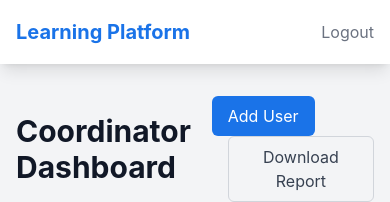
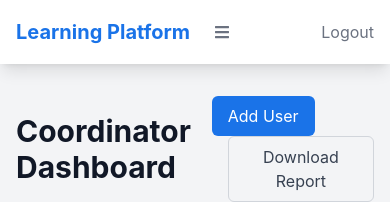
Before and after one commit to shreyash7218/E-Submit-Assignment-submission-portal, a React (Vite) app: page /coordinator in a window 390 px wide. Shown: the top 202 px of the page. Built offline with nearby package versions, Linux system fonts and the light colour scheme.

Commit message:
techer dashbord static commit

```diff
--- a/package.json
+++ b/package.json
@@ -19,6 +19,7 @@
     "react": "^18.3.1",
     "react-ace": "^10.1.0",
     "react-dom": "^18.3.1",
+    "react-icons": "^5.4.0",
     "react-router-dom": "^6.22.3"
   },
   "devDependencies": {
--- a/src/components/Navbar.jsx
+++ b/src/components/Navbar.jsx
@@ -1,5 +1,6 @@
 import { useState } from 'react';
 import { Link, useLocation } from 'react-router-dom';
+import { FaBars } from 'react-icons/fa'; // Importing a menu icon
 
 function Navbar() {
   const [isOpen, setIsOpen] = useState(false);
@@ -42,7 +43,18 @@ function Navbar() {
               </Link>
             </div>
 
-            <div className="hidden sm:ml-6 sm:flex sm:space-x-8">
+            {/* Menu Icon for Small Screens */}
+            <div className="ml-6 flex items-center sm:hidden">
+              <button
+                onClick={() => setIsOpen(!isOpen)}
+                className="text-gray-500 hover:text-gray-700"
+              >
+                <FaBars />
+              </button>
+            </div>
+
+            {/* Navigation Links for Larger Screens */}
+            <div className={`hidden sm:ml-6 sm:flex sm:space-x-8`}>
               {navigation[userRole].map((item) => (
                 <Link
                   key={item.name}
@@ -71,9 +83,25 @@ function Navbar() {
             </button>
           </div>
         </div>
+
+        {/* Dropdown Menu for Small Screens */}
+        {isOpen && (
+          <div className="sm:hidden">
+            {navigation[userRole].map((item) => (
+              <Link
+                key={item.name}
+                to={item.href}
+                className="block px-4 py-2 text-gray-700 hover:bg-gray-100"
+                onClick={() => setIsOpen(false)} // Close menu on item click
+              >
+                {item.name}
+              </Link>
+            ))}
+          </div>
+        )}
       </div>
     </nav>
   );
 }
 
-export default Navbar
+export default Navbar;
```
Also changed, not shown: 1 other file (tests, documents, lock files or other folders).
